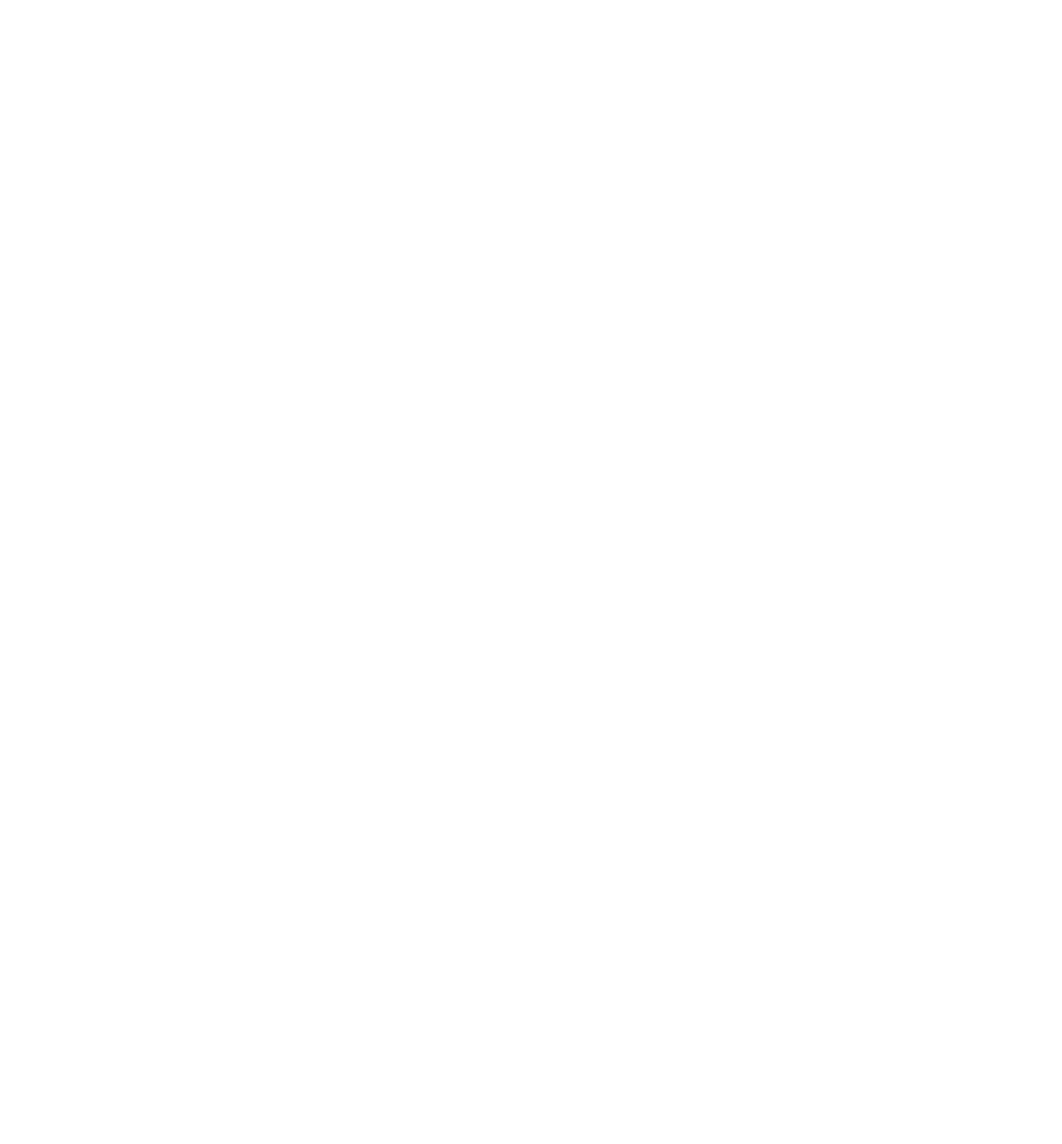
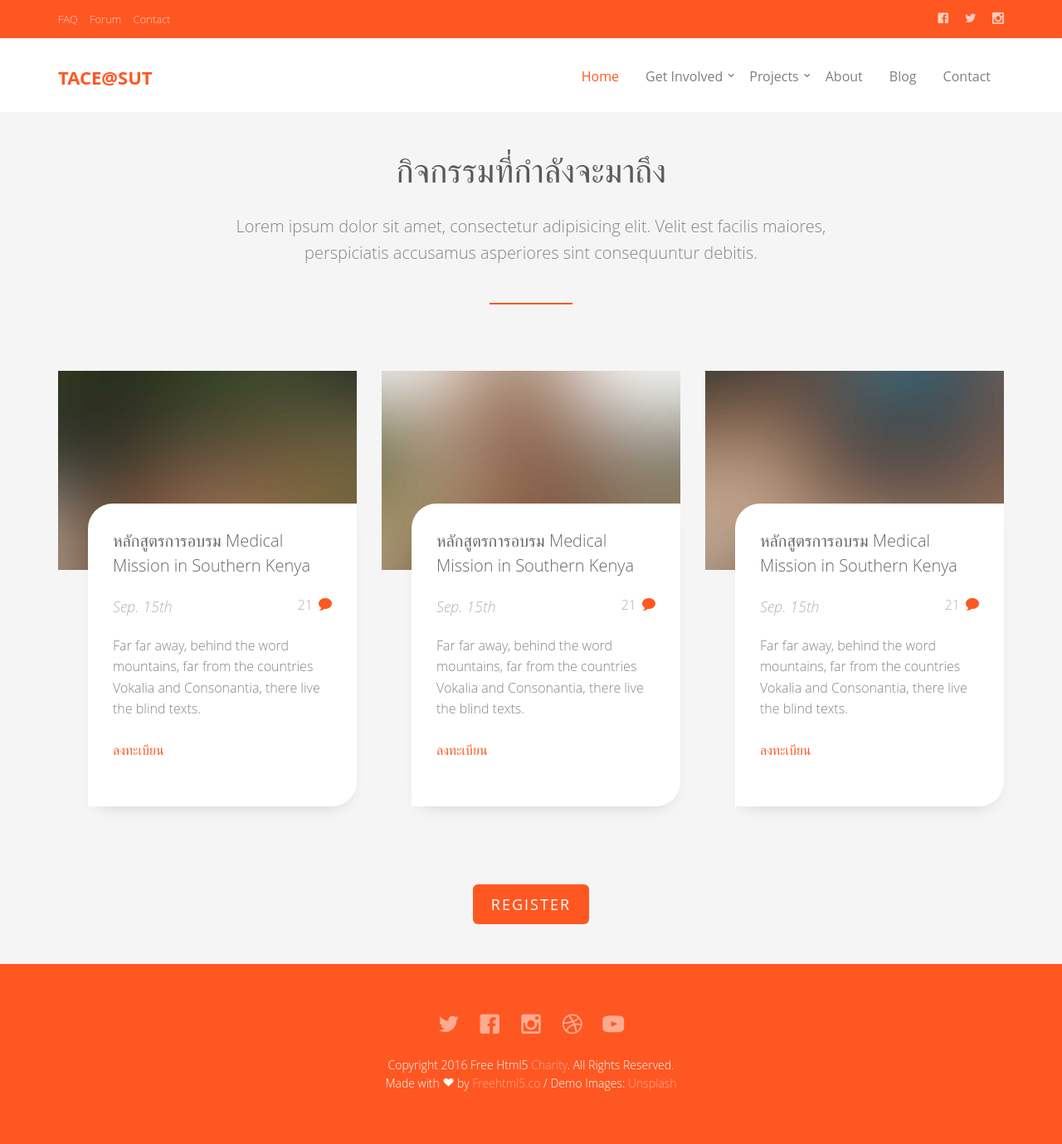
Before and after one commit to b5371884/TACE-WebDevelopment, a PHP site: page / in a window 1280 px wide. Before the commit the page is empty. Shown: the whole page at 83% size. Before the commit the page ends 800 px from the top, so only its background shows below. Run offline with PHP 8.4, Linux system fonts and the light colour scheme; some web fonts are replaced.

Commit message:
เพิ่ม Blog ในหน้า index.php เปลี่ยน Nav Header

```diff
--- a/index.php
+++ b/index.php
@@ -0,0 +1,125 @@
+
+<!DOCTYPE html>
+
+<?php /* header_top */include "views/header_top.php";?>
+<!--[if lt IE 7]>      <html class="no-js lt-ie9 lt-ie8 lt-ie7"> <![endif]-->
+<!--[if IE 7]>         <html class="no-js lt-ie9 lt-ie8"> <![endif]-->
+<!--[if IE 8]>         <html class="no-js lt-ie9"> <![endif]-->
+<!--[if gt IE 8]><!--> <html class="no-js"> <!--<![endif]-->
+<head>
+
+<meta charset="utf-8">
+<meta http-equiv="X-UA-Compatible" content="IE=edge">
+
+<title> .: TACE Activity :. </title>
+
+
+<?php /* header_meta */include "views/meta.php";?>
+
+<meta name="description" content="Free HTML5 Template by FREEHTML5.CO" />
+<meta name="keywords" content="free html5, free template, free bootstrap, html5, css3, mobile first, responsive" />
+<meta name="author" content="FREEHTML5.CO" />
+
+<!-- Facebook and Twitter integration -->
+<meta property="og:title" content=""/>
+<meta property="og:image" content=""/>
+<meta property="og:url" content=""/>
+<meta property="og:site_name" content=""/>
+<meta property="og:description" content=""/>
+<meta name="twitter:title" content="" />
+<meta name="twitter:image" content="" />
+<meta name="twitter:url" content="" />
+<meta name="twitter:card" content="" />
+
+<?php /* header_assets */include "views/header_assets.php";?>
+
+    <body>
+	<div id="fh5co-wrapper">
+		<div id="fh5co-page">
+
+			<?php /* header_nav */include "views/header_nav.php"; ?>
+
+			<!-- Put Each Section Here -->
+
+			<div id="fh5co-blog-section" class="fh5co-section-gray">
+				<div class="container">
+					<div class="row">
+						<div class="col-md-8 col-md-offset-2 text-center heading-section animate-box fadeInUp animated">
+							<h3>กิจกรรมที่กำลังจะมาถึง</h3>
+							<p>Lorem ipsum dolor sit amet, consectetur adipisicing elit. Velit est facilis maiores, perspiciatis accusamus asperiores sint consequuntur debitis.</p>
+						</div>
+					</div>
+				</div>
+				<div class="container">
+					<div class="row row-bottom-padded-md">
+						<div class="col-lg-4 col-md-4 col-sm-6">
+							<div class="fh5co-blog animate-box fadeInUp animated">
+								<a href="#"><img class="img-responsive" src="images/cover_bg_1.jpg" alt=""></a>
+								<div class="blog-text">
+									<div class="prod-title">
+										<h3><a href="" #="">หลักสูตรการอบรม Medical Mission in Southern Kenya</a></h3>
+										<span class="posted_by">Sep. 15th</span>
+										<span class="comment"><a href="">21<i class="icon-bubble2"></i></a></span>
+										<p>Far far away, behind the word mountains, far from the countries Vokalia and Consonantia, there live the blind texts.</p>
+										<p><a href="#">ลงทะเบียน</a></p>
+									</div>
+								</div>
+							</div>
+						</div>
+						<div class="col-lg-4 col-md-4 col-sm-6">
+							<div class="fh5co-blog animate-box fadeInUp animated">
+								<a href="#"><img class="img-responsive" src="images/cover_bg_2.jpg" alt=""></a>
+								<div class="blog-text">
+									<div class="prod-title">
+										<h3><a href="" #="">หลักสูตรการอบรม Medical Mission in Southern Kenya</a></h3>
+										<span class="posted_by">Sep. 15th</span>
+										<span class="comment"><a href="">21<i class="icon-bubble2"></i></a></span>
+										<p>Far far away, behind the word mountains, far from the countries Vokalia and Consonantia, there live the blind texts.</p>
+										<p><a href="#">ลงทะเบียน</a></p>
+									</div>
+								</div>
+							</div>
+						</div>
+						<div class="clearfix visible-sm-block"></div>
+						<div class="col-lg-4 col-md-4 col-sm-6">
+							<div class="fh5co-blog animate-box fadeInUp animated">
+								<a href="#"><img class="img-responsive" src="images/cover_bg_3.jpg" alt=""></a>
+								<div class="blog-text">
+									<div class="prod-title">
+										<h3><a href="" #="">หลักสูตรการอบรม Medical Mission in Southern Kenya</a></h3>
+										<span class="posted_by">Sep. 15th</span>
+										<span class="comment"><a href="">21<i class="icon-bubble2"></i></a></span>
+										<p>Far far away, behind the word mountains, far from the countries Vokalia and Consonantia, there live the blind texts.</p>
+										<p><a href="#">ลงทะเบียน</a></p>
+									</div>
+								</div>
+							</div>
+						</div>
+						<div class="clearfix visible-md-block"></div>
+					</div>
+
+					<div class="row">
+						<div class="col-md-4 col-md-offset-4 text-center animate-box fadeInUp animated">
+							<a href="#" class="btn btn-primary btn-lg"> Register </a>
+						</div>
+					</div>
+
+				</div>
+			</div>
+
+
+			<!-- Put Each Section Here -->
+
+			<?php /* footer_ui */include "views/footer_ui.php";?>
+
+		</div>
+		<!-- END fh5co-page -->
+	</div>
+	<!-- END fh5co-wrapper -->
+
+	<?php /* footer */include "views/footer.php";?>
+
+</body>
+
+
+</html>
--- a/views/header_nav.php
+++ b/views/header_nav.php
@@ -19,7 +19,7 @@
     <div class="container">
         <div class="nav-header">
             <a href="#" class="js-fh5co-nav-toggle fh5co-nav-toggle dark"><i></i></a>
-            <h1 id="fh5co-logo"><a href="index.html">Charity</a></h1>
+            <h1 id="fh5co-logo"><a href="index.html"> TACE@SUT </a></h1>
             <!-- START #fh5co-menu-wrap -->
             <nav id="fh5co-menu-wrap" role="navigation">
                 <ul class="sf-menu" id="fh5co-primary-menu">
```
